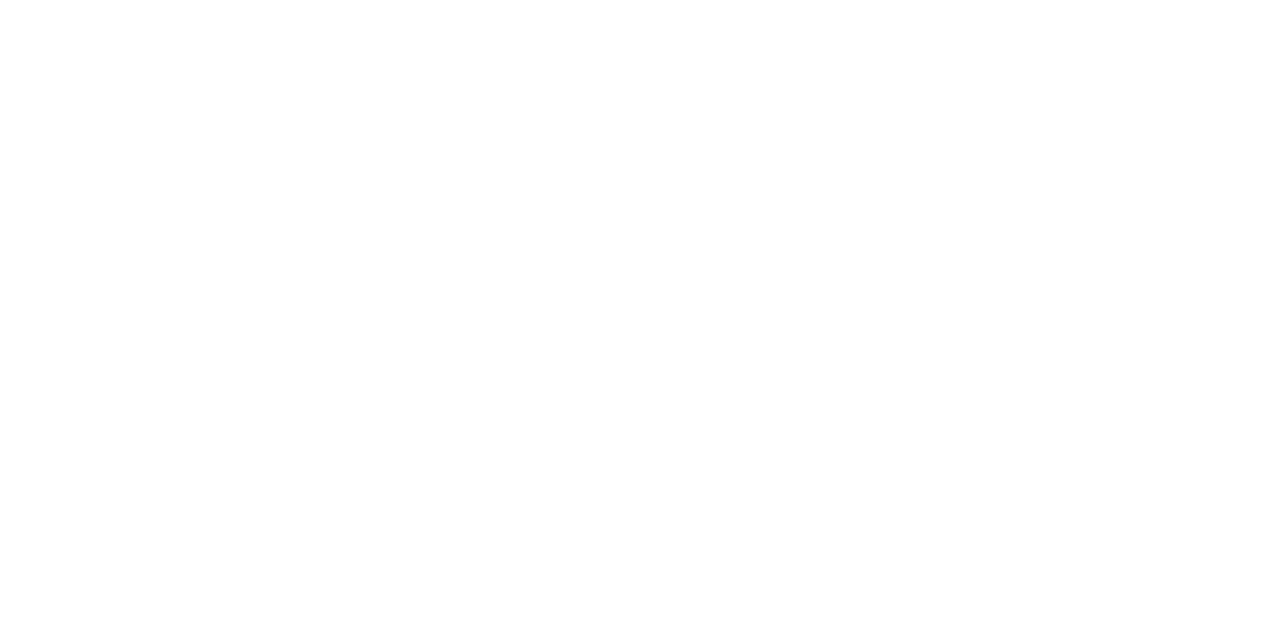
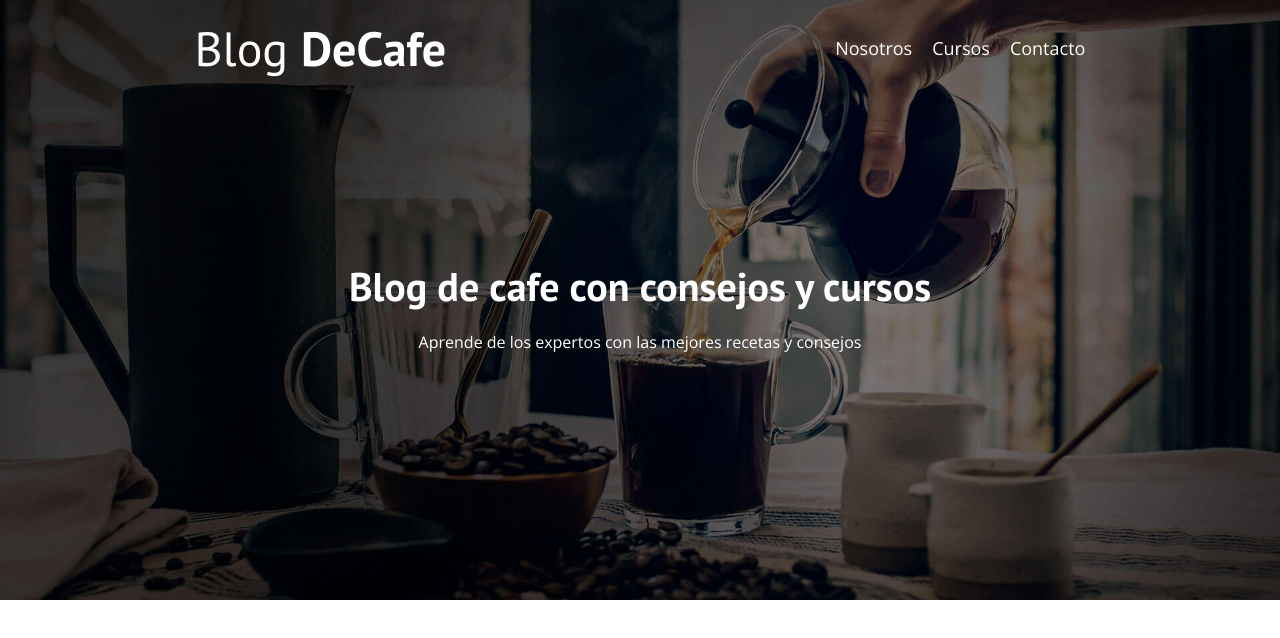
Before and after one commit to bryanbjg/blog-coffe, a plain HTML site: page index.html in a window 1280 px wide. Drawn offline with nearby package versions, Linux system fonts and the light colour scheme.

Commit message:
add: header desing

```diff
--- a/css/style.css
+++ b/css/style.css
@@ -0,0 +1,132 @@
+:root{
+    --fuenteHeading: 'PT Sans', sans-serif;
+    --fuentesParrafos: 'Open Sans', sans-serif;
+
+    --primario: #784D3C;
+    --blaco: #ffffff;
+    --negro: #000000;
+}
+html{
+    box-sizing: border-box;
+    font-size: 62.5%;
+}
+
+*, *:before, *:after{
+    box-sizing: inherit;
+}
+
+body{
+    font-family: var(--fuentesParrafos);
+    font-size: 1.6rem;
+    line-height: 2;
+}
+
+/*Globales*/
+
+.contendor{
+    max-width: 120rem;
+    width: 90%;
+    margin: 0 auto;
+}
+
+a{
+    text-decoration: none;
+}
+
+h1,h2,h3,h4{
+    font-family: var(--fuenteHeading);
+}
+
+h1{
+    font-size: 4.8rem;
+}
+
+h2{
+    font-size: 4rem;
+}
+
+h3{
+    font-size: 3.2rem;
+}
+
+h4{
+    font-size: 2.8rem;
+}
+
+img{
+    max-width: 100%;
+}
+
+/*Utilidades*/
+
+.no-margin{
+    margin: 0;
+}
+
+.no-padding{
+    padding: 0;
+}
+
+.centrar-texto{
+    text-align: center;
+}
+
+
+/*Header*/
+
+.header{
+    background-image: url(../img/banner.jpg);
+    height: 60rem;
+    background-size: cover;
+    background-repeat: no-repeat;
+    background-position: center center;
+}
+
+.header_texto{
+    text-align: center;
+    color: var(--blaco);
+    margin-top: 5rem;
+
+}
+
+@media(min-width: 768px){
+    .header_texto{
+        margin-top: 15rem;
+    }
+}
+@media(min-width: 768px){
+    .barra{
+        display: flex;
+        justify-content: space-around;
+        align-items: center;
+    }
+
+}
+
+.logo{
+    color: var(--blaco);
+}
+
+.logo_nombre{
+    font-weight: 400 ;
+}
+
+.logo_bold{
+    font-weight: 700;
+}
+
+.navegacion_enlace{
+    display: block;
+    text-align: center;
+    font-size: 1.8rem;
+    color: var(--blaco);
+}
+
+@media(min-width: 768px){
+    .navegacion{
+        display: flex;
+        gap: 2rem;
+    }
+
+
+}
--- a/index.html
+++ b/index.html
@@ -13,5 +13,27 @@
 </head>
 <body>
 
+
+    <header class="header">
+
+        <div class="contenedor">
+            <div class="barra">
+                <a class="logo" href="index.html">
+                    <h1 class="logo_nombre no-margin centrar-texto">Blog <span class="logo_bold">DeCafe</span></h1>
+                </a>
+
+                <nav class="navegacion">
+                    <a href="nosotros.hmtl" class="navegacion_enlace">Nosotros</a>
+                    <a href="cursos.html" class="navegacion_enlace">Cursos</a>
+                    <a href="contacto.hmtl" class="navegacion_enlace">Contacto</a>
+                </nav>
+            </div>
+        </div>
+
+        <div class="header_texto">
+            <h2 class="no-margin">Blog de cafe con consejos y cursos</h2>
+            <p class="no-margin">Aprende de los expertos con las mejores recetas y consejos</p>
+        </div>
+    </header>
 </body>
 </html>
```
